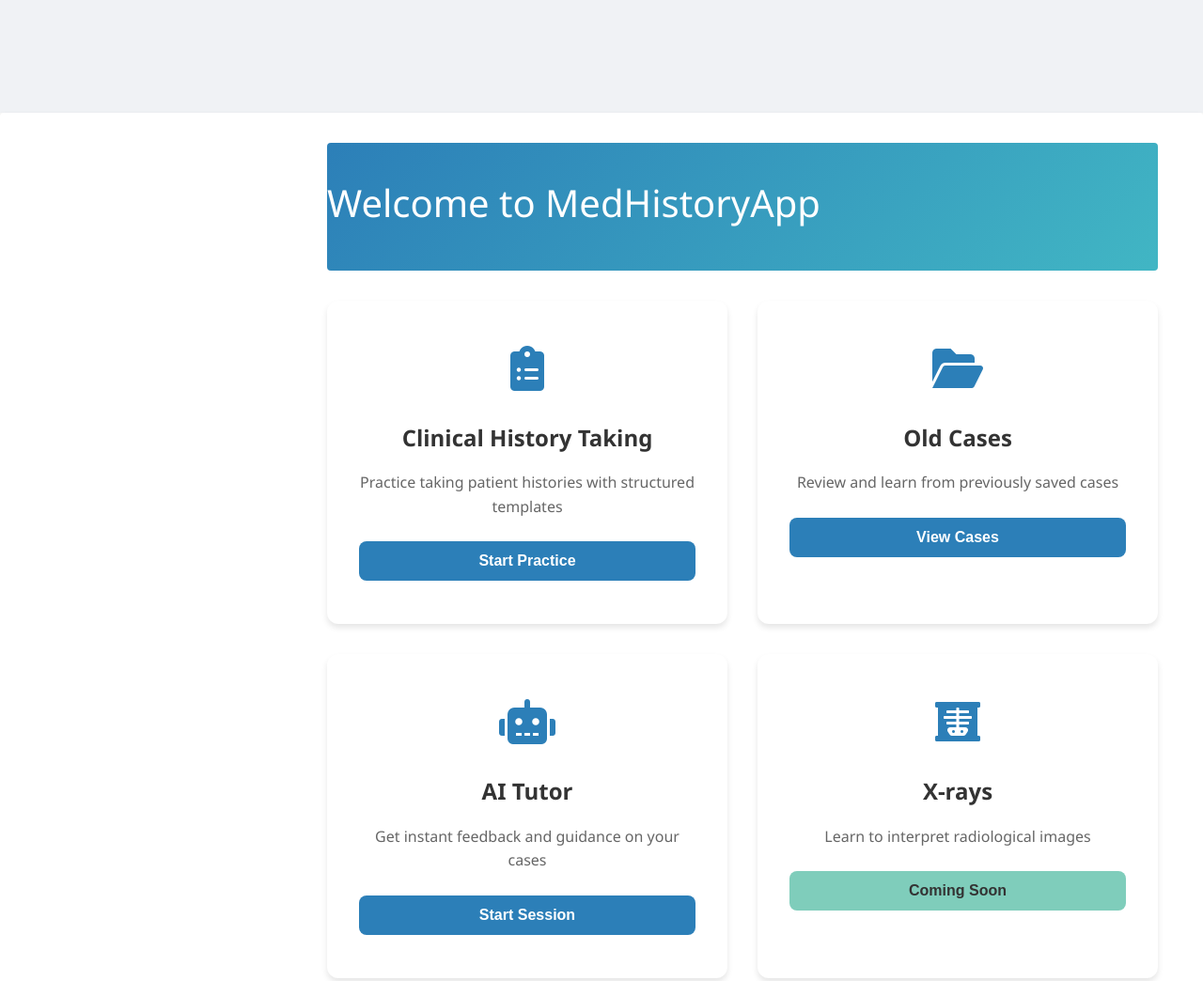
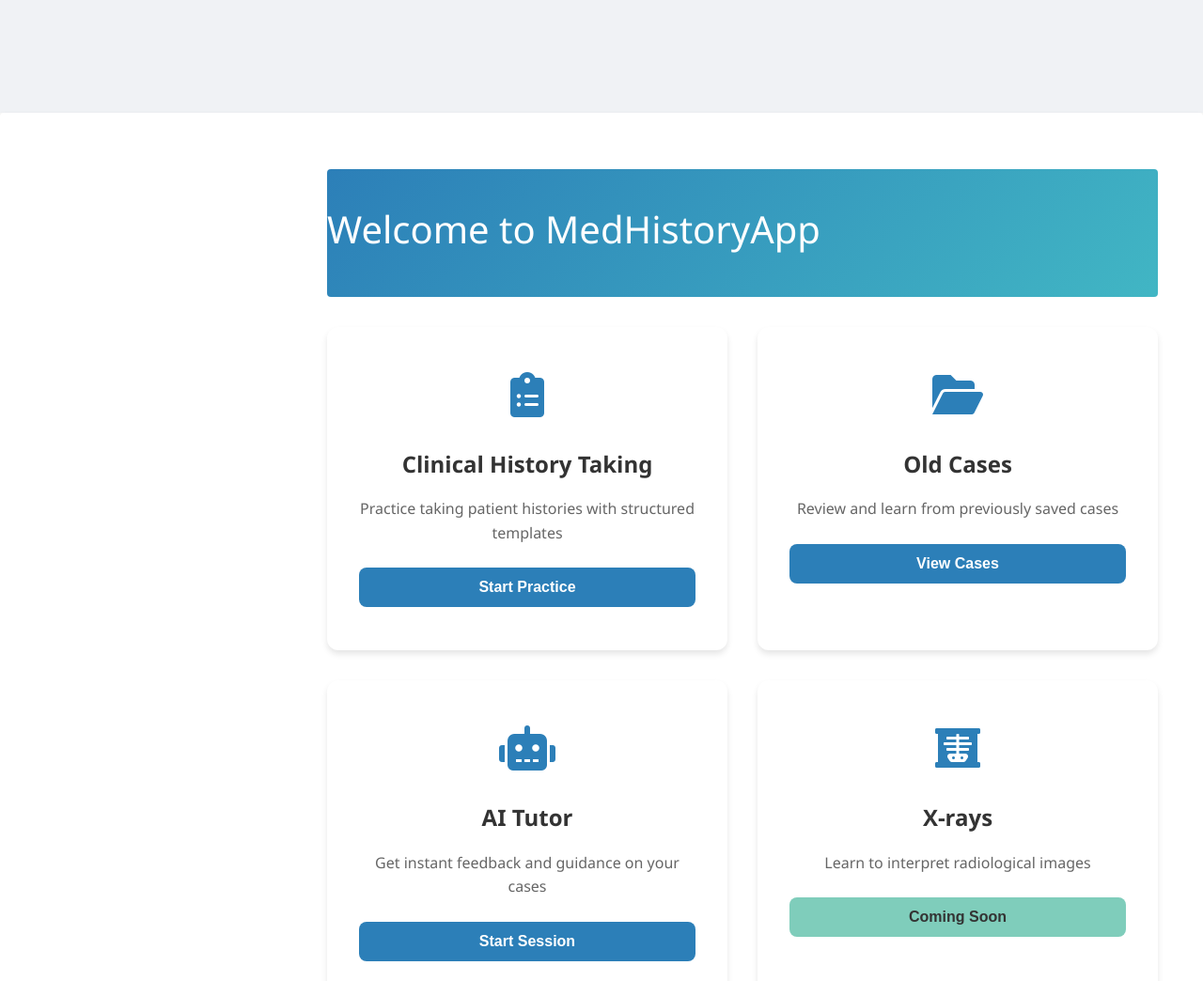
Before and after one commit to sparsh1616/MedHistoryApp, a website: page public/index.html in a window 1280 px wide. Shown: the part 680-1724 px from the top of the page at 94% size. Drawn offline with nearby package versions, Linux system fonts and the light colour scheme.

Commit message:
Fix desktop layout: Ensure main content is visible below fixed header

```diff
--- a/public/styles.css
+++ b/public/styles.css
@@ -703,7 +703,13 @@ footer p {
 
 /* Ensure dashboard is visible by default */
 #dashboard {
-    display: block;
+    display: block !important;
+}
+
+/* Ensure dashboard content is properly positioned */
+.dashboard-section.active {
+    display: block !important;
+    padding-top: 20px;
 }
 
 .dashboard-header {
@@ -1252,7 +1258,11 @@ footer p {
 
 main {
     margin-top: 0;
-    padding-top: 0;
+    padding-top: 20px;
+}
+
+.content-area {
+    padding-top: 20px;
 }
 
 /* Global Navigation Dropdown */
```
